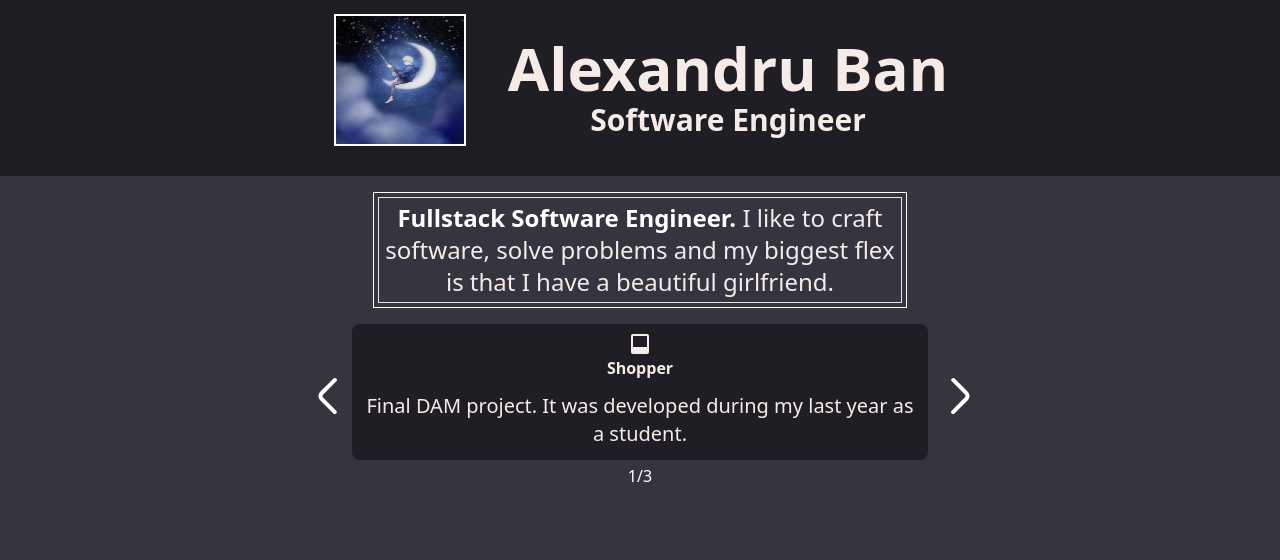
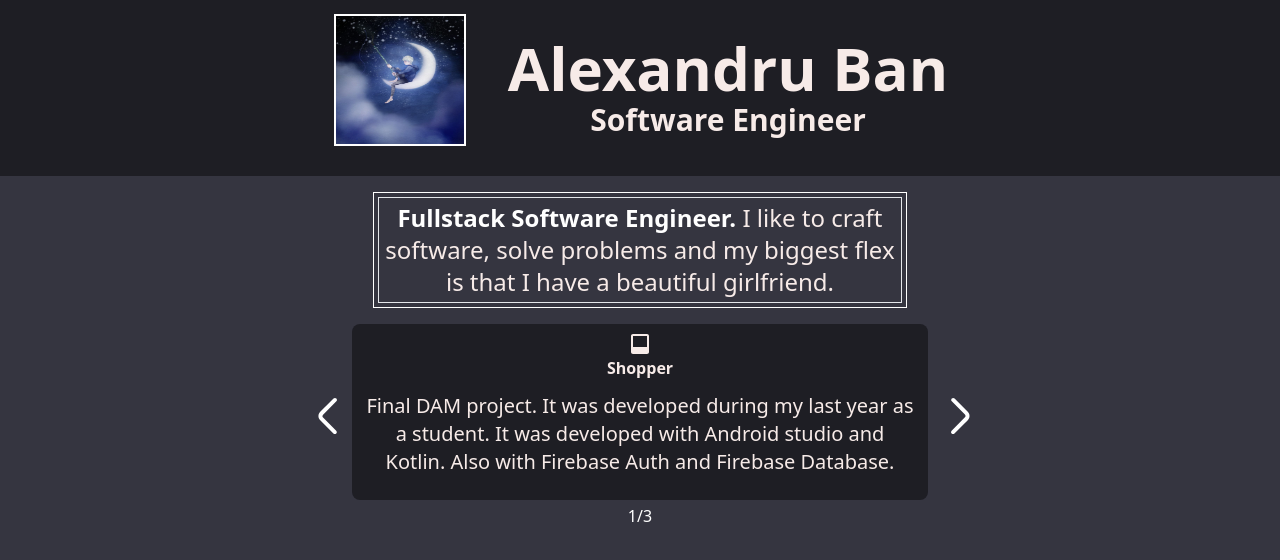
Before and after one commit to Alastair7/dev-portfolio, a React (Vite) app: page / in a window 1280 px wide. Shown: the top 560 px of the page. Built offline with nearby package versions, Linux system fonts and the light colour scheme.

Commit message:
PORTFOLIO: add details to projects

```diff
--- a/src/App.tsx
+++ b/src/App.tsx
@@ -14,7 +14,7 @@ function App() {
       id: 1,
       title: "Shopper",
       description:
-        "Final DAM project.\n It was developed during my last year as a student.",
+        "Final DAM project.\n It was developed during my last year as a student.\n It was developed with Android studio and Kotlin. Also with Firebase Auth and Firebase Database.",
     },
     { id: 2, title: "Xenopedia", description: "First project ever." },
     { id: 3, title: "Test", description: "TestDescription" },
--- a/src/components/Projects/Project.tsx
+++ b/src/components/Projects/Project.tsx
@@ -6,12 +6,12 @@ type Props = {
 
 const Project = ({ project }: Props) => {
   return (
-    <div className="flex flex-col justify-center items-center w-2/3 md:max-w-md lg:max-w-lg xl:max-w-xl p-2 bg-raising_black rounded-lg">
+    <div className="flex flex-col justify-center items-center w-2/3 h-64 md:h-44 md:max-w-md lg:max-w-lg xl:max-w-xl p-2 bg-raising_black rounded-lg">
       <div className="flex flex-row items-center">
         <PolaroidImage />
       </div>
       <h2 className="text-seashell font-bold">{project.title}</h2>
-      <p className="leading-relaxed mt-2 p-1 w-full text-sm md:text-base lg:text-lg xl:text-xl text-seashell text-center">
+      <p className="leading-relaxed mt-2 p-1 w-full h-full text-sm md:text-base lg:text-lg xl:text-xl text-seashell text-center">
         {project.description}
       </p>
     </div>
```
